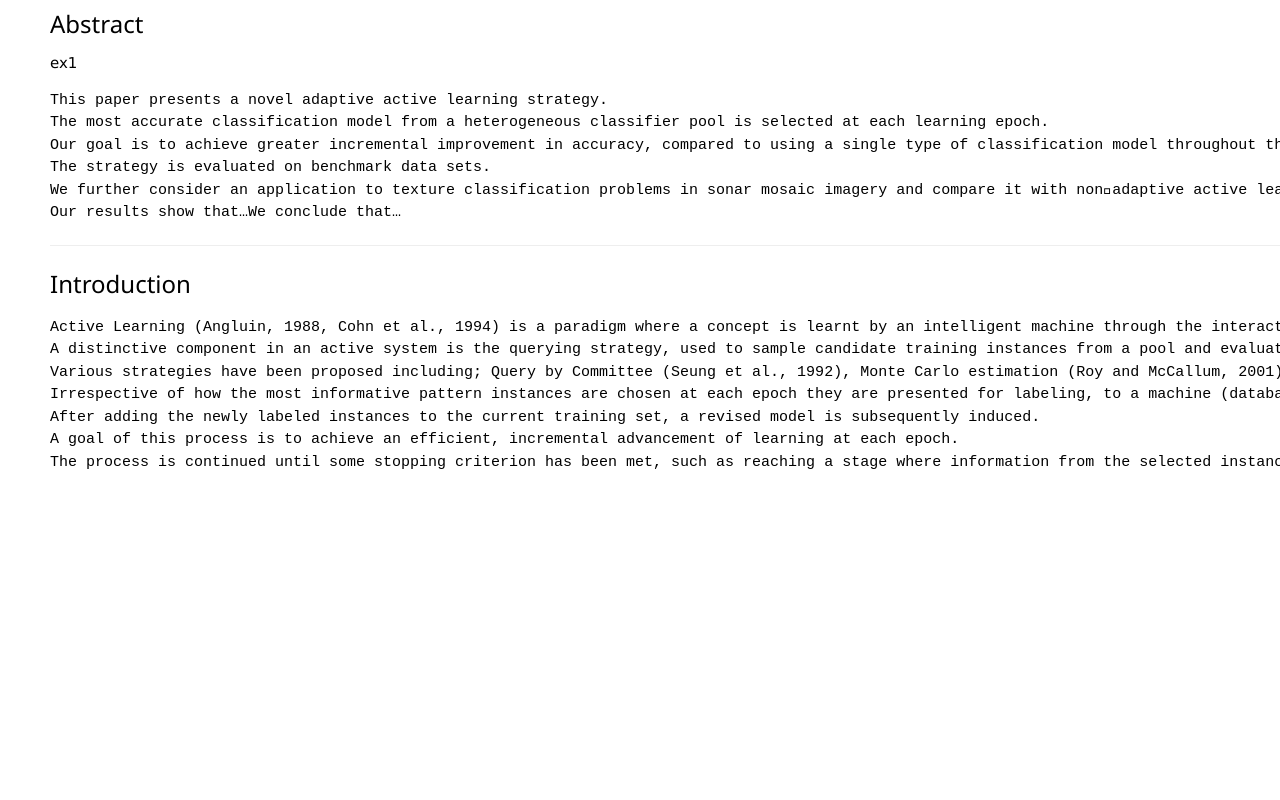
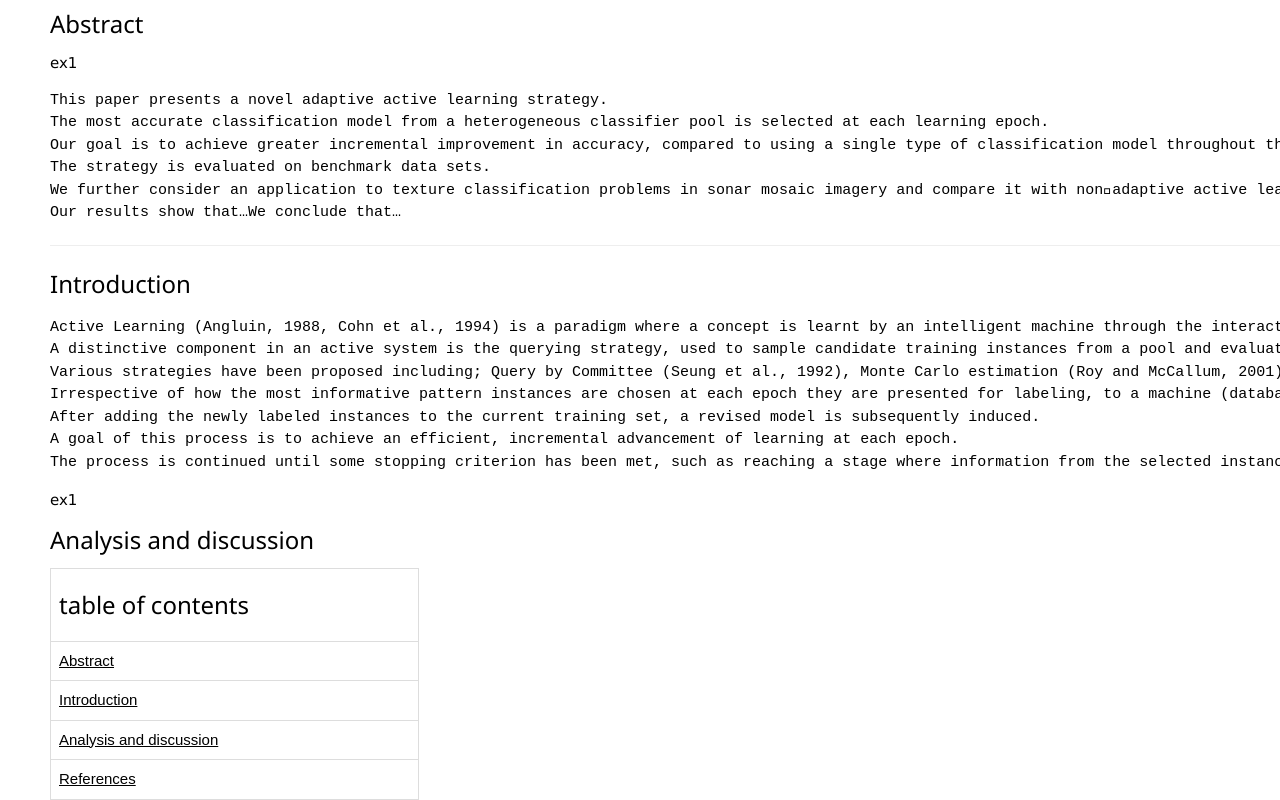
Before and after one commit to tr20004/FY6795612, a plain HTML site: page index.html in a window 1280 px wide. Shown: the part 561-1361 px from the top of the page. Before the commit the page ends 1050 px from the top, so only its background shows below. Drawn offline with nearby package versions, Linux system fonts and the light colour scheme.

Commit message:
Update index.html
table

```diff
--- a/index.html
+++ b/index.html
@@ -65,6 +65,29 @@ Irrespective of how the most informative pattern instances are chosen at each ep
 After adding the newly labeled instances to the current training set, a revised model is subsequently induced.
 A goal of this process is to achieve an efficient, incremental advancement of learning at each epoch.
 The process is continued until some stopping criterion has been met, such as reaching a stage where information from the selected instances is contrary to the model, causing the classifier confidence to drop, as in Vlachos (2008).</pre>
+      ex1
+      <h3 id="Analysis and discussion">Analysis and discussion</h3>
+      <!table of contents>
+      <table>
+
+        <tr>
+          <th><h3>table of contents</h3></th>
+        </tr>
+        <tr>
+          <td><a href="#Abstract">Abstract</td>
+        </tr>
+        <tr>
+          <td><a href="#Introduction">Introduction</td>
+        </tr>
+        <tr>
+          <td><a href="#Analysis and discussion">Analysis and discussion</td>
+        </tr>
+
+        <tr>
+          <td><a href="#References">References</td>
+        </tr>
+      </table>
+
   </head>
 
 </html>
```
